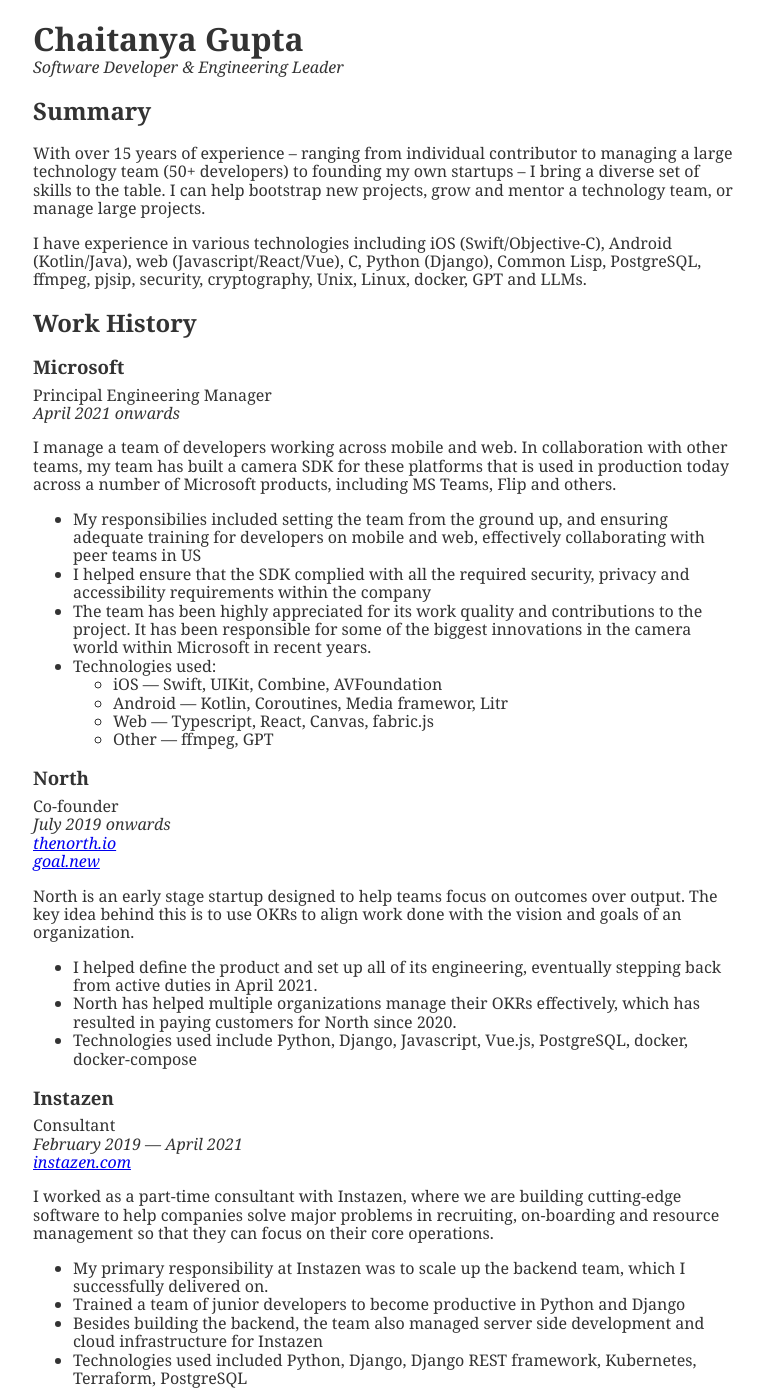
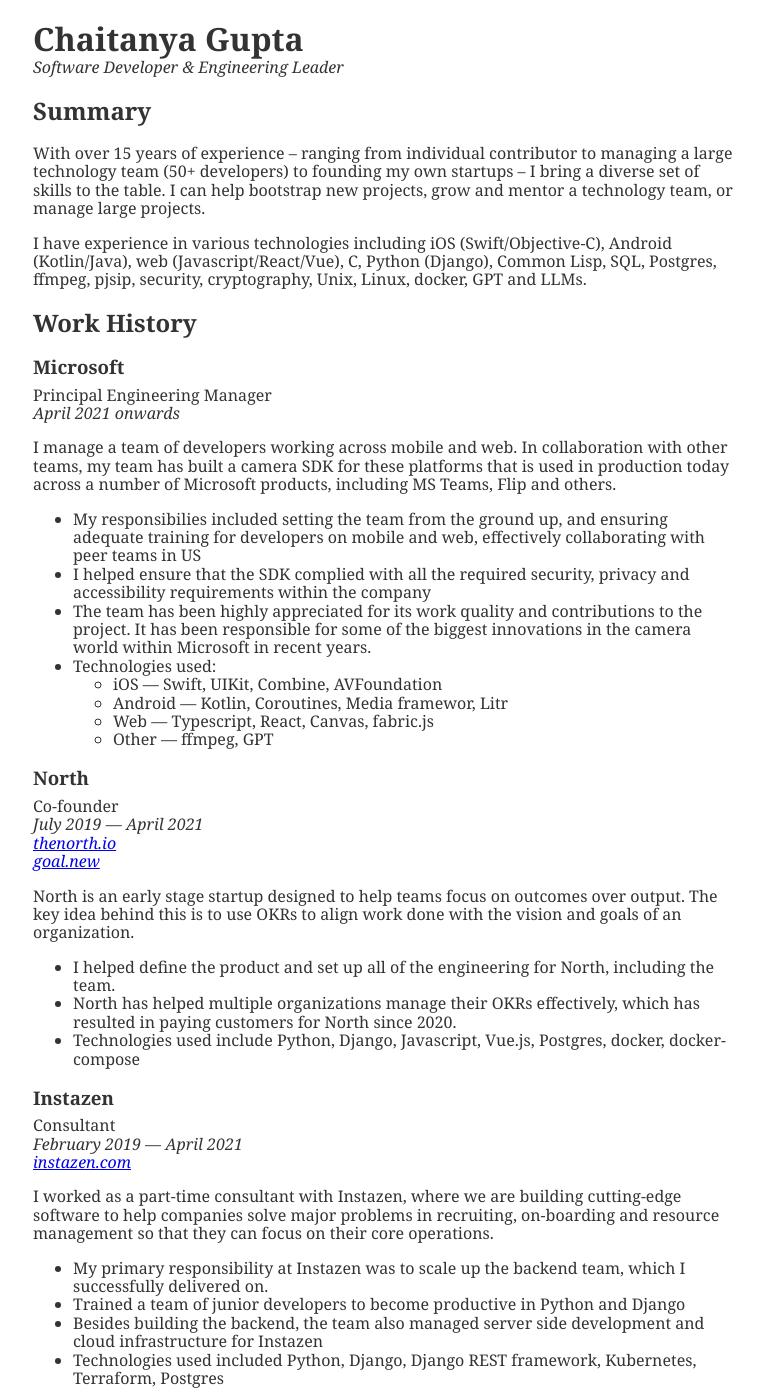
Before and after one commit to lisperin/lisperin.github.io, a Jekyll site: the page built from resume.html, in a window 1280 px wide and 1400 px high. Shown: the whole window, without its empty margins (257-1021 px from the left). Built offline with Jekyll 4.4.1, drawn with Linux system fonts in a browser that asks for light colours; some of the changed text lies outside the part shown.

Commit message:
Update resume

```diff
--- a/resume.html
+++ b/resume.html
@@ -29,9 +29,9 @@
         <p>
           I have experience in various technologies including iOS
           (Swift/Objective-C), Android (Kotlin/Java), web
-          (Javascript/React/Vue), C, Python (Django), Common Lisp, PostgreSQL,
-          ffmpeg, pjsip, security, cryptography, Unix, Linux, docker, GPT and
-          LLMs.
+          (Javascript/React/Vue), C, Python (Django), Common Lisp, SQL,
+          Postgres, ffmpeg, pjsip, security, cryptography, Unix, Linux, docker,
+          GPT and LLMs.
         </p>
       </section>
       <section class="work-history">
@@ -80,7 +80,8 @@
           <h3>North</h3>
           <div class="work-title">Co-founder</div>
           <div class="time-period">
-            <time datetime="2019-07">July 2019</time> onwards
+            <time datetime="2019-07">July 2019</time>
+            &mdash; <time datetime="2021-04">April 2021</time>
           </div>
           <address>
             <a href="http://thenorth.io">thenorth.io</a>
@@ -94,8 +95,8 @@
           </p>
           <ul class="work-items">
             <li>
-              I helped define the product and set up all of its engineering,
-              eventually stepping back from active duties in April 2021.
+              I helped define the product and set up all of the engineering for
+              North, including the team.
             </li>
             <li>
               North has helped multiple organizations manage their OKRs
@@ -104,7 +105,7 @@
             </li>
             <li>
               Technologies used include Python, Django, Javascript, Vue.js,
-              PostgreSQL, docker, docker-compose
+              Postgres, docker, docker-compose
             </li>
           </ul>
         </section>
@@ -141,7 +142,7 @@
             </li>
             <li>
               Technologies used included Python, Django, Django REST framework,
-              Kubernetes, Terraform, PostgreSQL
+              Kubernetes, Terraform, Postgres
             </li>
           </ul>
         </section>
@@ -171,7 +172,7 @@
                 syntax</a>, etc.
             </li>
             <li>
-              Technologies used included Common Lisp, PostgreSQL,
+              Technologies used included Common Lisp, Postgres,
               HTML/CSS/JavaScript and Bootstrap.
             </li>
           </ul>
@@ -283,7 +284,7 @@
           </li>
           <li>
             <a href="https://github.com/chaitanyagupta/zorm">zorm</a> &mdash;
-            Common Lisp based ORM for PostgreSQL
+            Common Lisp based ORM for Postgres
           </li>
           <li>
             <a href="https://github.com/chaitanyagupta/qbase64">qbase64</a> &mdash; Fast
```
